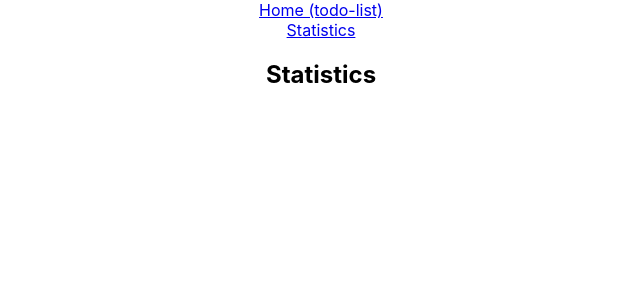
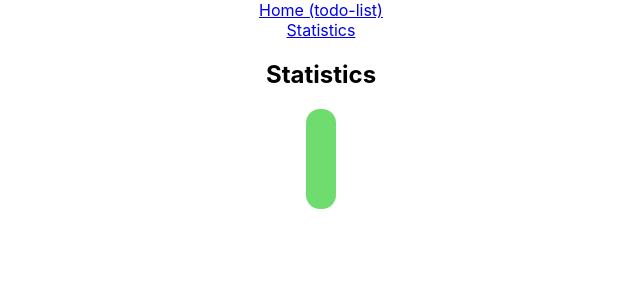
Before and after one commit to snaag/study-compare-state-library, a React (Create React App) app: page /statistics in a window 1280 px wide. Shown: the top 300 px of the page, without its empty margins (319-959 px from the left). Built offline with nearby package versions, Linux system fonts and the light colour scheme.

Commit message:
statistics 페이지 구현

```diff
--- a/package.json
+++ b/package.json
@@ -7,6 +7,7 @@
     "@testing-library/jest-dom": "^5.16.5",
     "@testing-library/react": "^13.4.0",
     "@testing-library/user-event": "^13.5.0",
+    "clsx": "^1.2.1",
     "react": "^18.2.0",
     "react-dom": "^18.2.0",
     "react-redux": "^8.0.5",
--- a/src/App.css
+++ b/src/App.css
@@ -36,3 +36,20 @@
     transform: rotate(360deg);
   }
 }
+
+.graph {
+  display: flex;
+  justify-content: center;
+  gap: 10px;
+}
+
+.block {
+  width: 30px;
+  height: 100px;
+  background: rgba(206, 206, 206, 0.39);
+  border-radius: 14px;
+}
+
+.block.done {
+  background-color: #6edc6e;
+}
--- a/src/page/Statistics/Statistics.jsx
+++ b/src/page/Statistics/Statistics.jsx
@@ -1,9 +1,25 @@
 import React from 'react';
+import {useSelector} from "react-redux";
+import clsx from "clsx";
 
 const Statistics = () => {
+    const todoList = useSelector((state) => state.todo.list);
+    const isDoneList = todoList
+        .reduce((acc, curr) => {
+            const isDone = curr.isDone ? 1 : 0;
+            return [...acc, isDone];
+        }, [])
+        .sort((a, b) => a - b);
+
     return (
         <div>
             <h2>Statistics</h2>
+            <div className="graph">
+                {
+                    isDoneList.map((isDone) => <div
+                        className={clsx('block', {'done': Boolean(isDone), 'processing': !isDone})}/>)
+                }
+            </div>
         </div>
     );
 };
--- a/src/store/store.js
+++ b/src/store/store.js
@@ -4,5 +4,8 @@ import todoSlice from "./todoSlice";
 export const store = configureStore({
     reducer: {
         todo: todoSlice
-    }
+    },
+    middleware: getDefaultMiddleware => getDefaultMiddleware({
+        serializableCheck: false
+    })
 });
```
Also changed, not shown: 1 other file (tests, documents, lock files or other folders).
